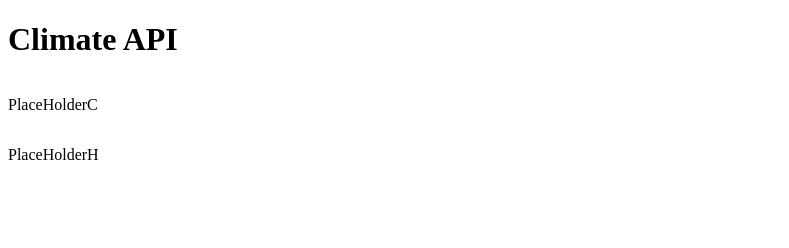
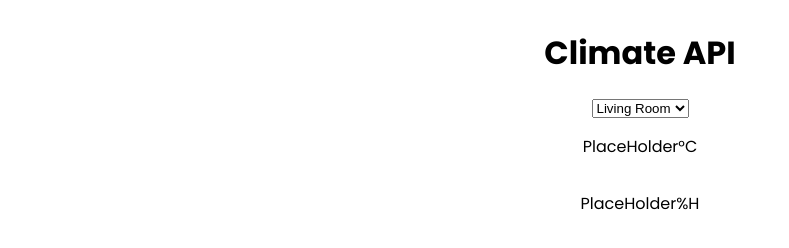
Before and after one commit to Zoan112/climate-frontend, a website: page index.html in a window 1280 px wide. Shown: the whole page, without its empty margins (0-789 px from the left). Drawn offline with Linux system fonts and the light colour scheme; no server answers.

Commit message:
Some styling and selection box added

```diff
--- a/appp.js
+++ b/appp.js
@@ -3,7 +3,7 @@ console.log("js started");
 const temp = document.getElementsByClassName("temp")[0];
 const humidity = document.getElementsByClassName("humidity")[0];
 
-
+console.log(temp.textContent)
 /* Fetch from API server*/
 var requestOptions = {
     method: 'GET',
@@ -13,17 +13,8 @@ var requestOptions = {
 
   fetch("https://climate-api.zohar-hadari.com:3000/get/livingrooms%20-l", requestOptions)
     .then(response => response.text())
-    .then(result => console.log(result))
-    .catch(error => console.log('error', error));
-
-
-
-  fetch("https://climate-api.zohar-hadari.com:3000/get/livingrooms%20-l", requestOptions)
-    .then(response => response.text())
     .then(result => console.log(result) + update(result))
     .catch(error => console.log('error', error));
-
-
 
 
     update =((result)=>{
@@ -31,4 +22,11 @@ var requestOptions = {
         result.json
         temp.textContent = show[0].C;
         humidity.textContent = show[0].H;
+        console.log(temp.textContent);
     })
+
+
+
+        const locationSelection = ((value)=>{
+            console.log(value);
+        })
--- a/index.html
+++ b/index.html
@@ -5,12 +5,22 @@
     <meta http-equiv="X-UA-Compatible" content="IE=edge">
     <meta name="viewport" content="width=device-width, initial-scale=1.0">
     <link rel="stylesheet" href="style.css">
+     <!--Import google font poopins-->
+     <link rel="preconnect" href="https://fonts.gstatic.com">
+     <link href="https://fonts.googleapis.com/css2?family=Poppins:ital,wght@0,100;0,200;0,300;0,400;0,500;0,600;0,700;0,800;0,900;1,100;1,200;1,300;1,400;1,500;1,600;1,700;1,800;1,900&display=swap" rel="stylesheet">
     <title>Climate API</title>
 </head>
 <body>
     <h1>Climate API</h1>
-<span class="dash"><p class="temp">PlaceHolder</p> <p>C</p></span>
-<span class="dash"><p class="humidity">PlaceHolder</p> <p>H</p></span>
+
+
+    <select name="location" id="location" onchange="locationSelection(value)" >
+        <option value="Living Room">Living Room</option>
+        <option value="Outside">Outside</option>
+    </select>
+
+<span class="dash"><p class="temp">PlaceHolder</p> <p>°C</p></span>
+<span class="dash"><p class="humidity">PlaceHolder</p> <p>%H</p></span>
 
 <script src="appp.js"></script>
 </body>
--- a/style.css
+++ b/style.css
@@ -1,3 +1,10 @@
 .dash{
     display: flex;
 }
+
+body{
+    font-family: 'Poppins', sans-serif;
+    display: flex;
+    flex-direction: column;
+    align-items: center;
+}
```
